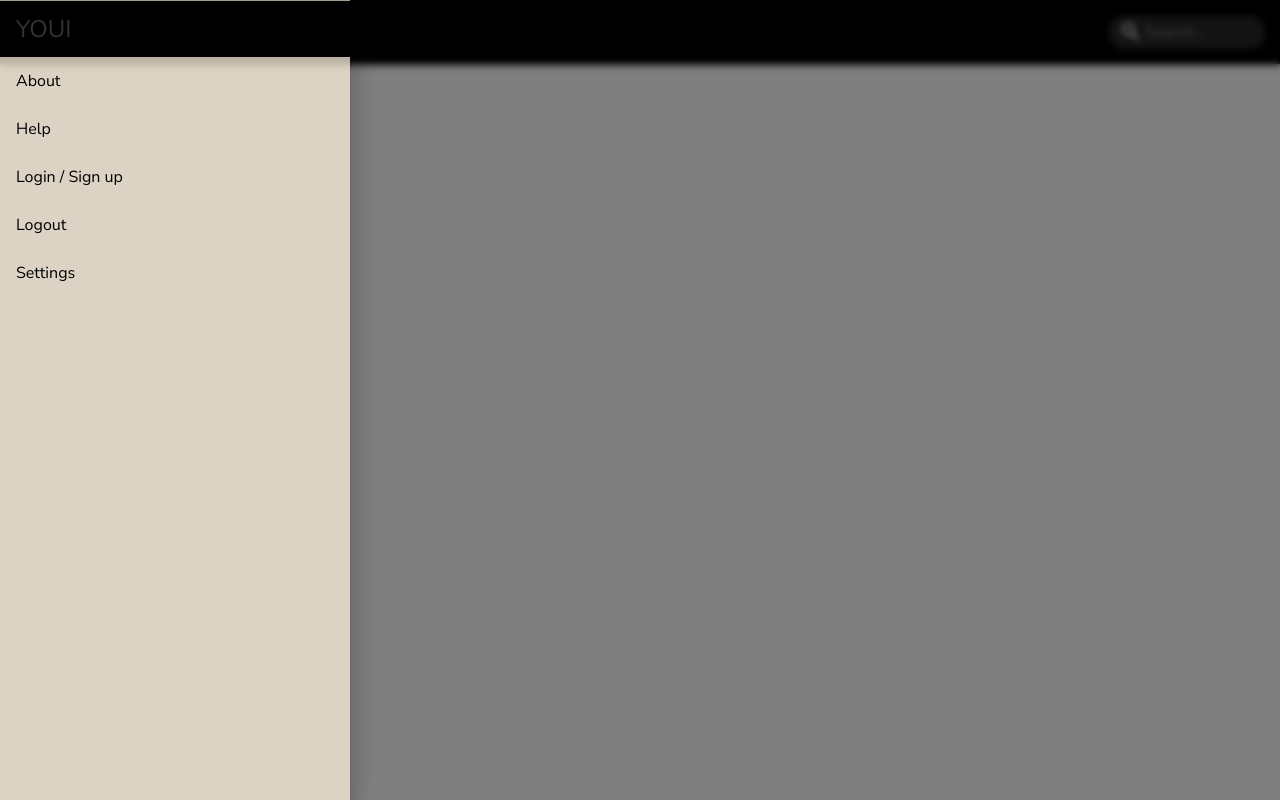
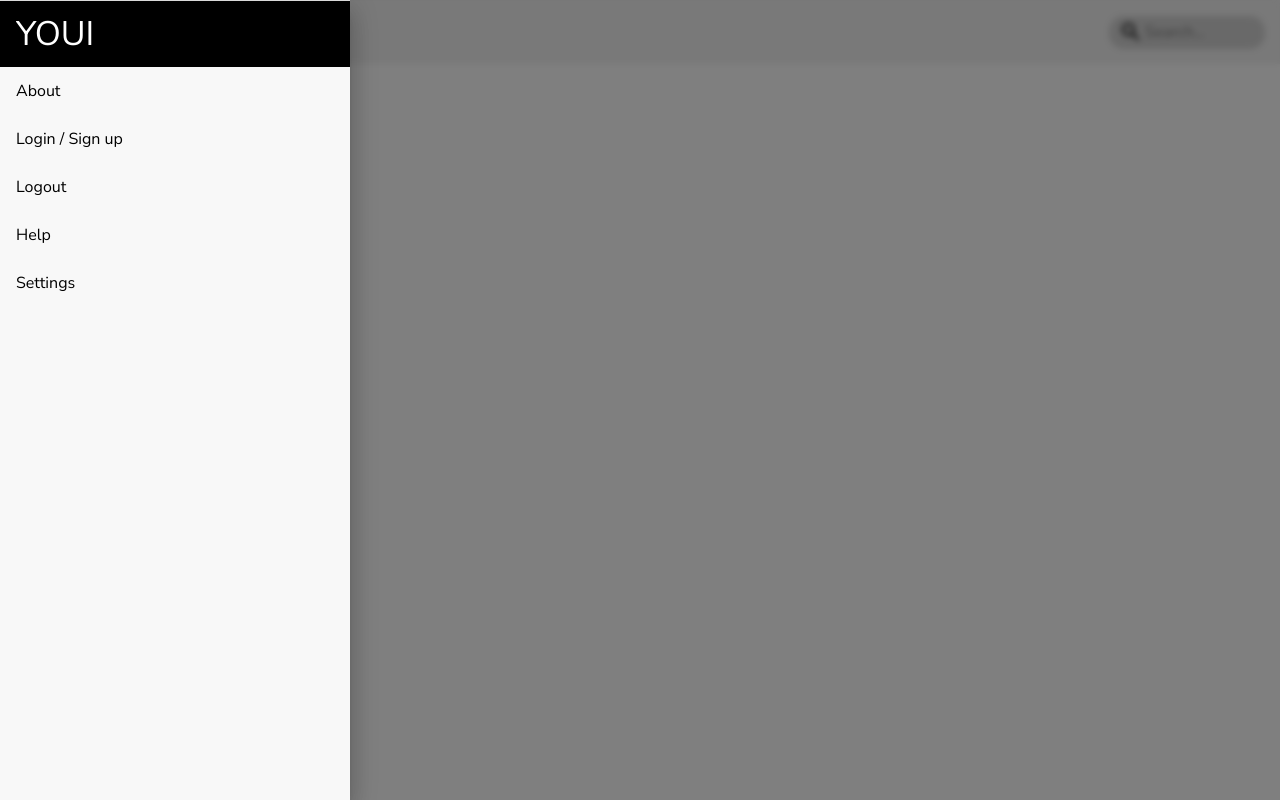
Before and after one commit to sonitiia/youi-ui, a React (Create React App) app in the folder youi-ui/: page / in a window 1280 px wide. Both pictures are taken after a click on the button "open drawer". Built offline with nearby package versions, Linux system fonts and the light colour scheme.

Commit message:
edit styles according to the new MuiTheme cofiguration

```diff
--- a/youi-ui/src/components/Header.jsx
+++ b/youi-ui/src/components/Header.jsx
@@ -15,9 +15,9 @@ import { ABOUT_ROUTE, DEFAULT_ROUTE, LOGIN_ROUTE } from "../app/Routes";
 const Search = styled('div')(({ theme }) => ({
     position: 'relative',
     borderRadius: theme.shape.borderRadius,
-    backgroundColor: alpha(theme.palette.common.white, 0.15),
+    backgroundColor: alpha(theme.palette.common.black, 0.13),
     '&:hover': {
-        backgroundColor: alpha(theme.palette.common.white, 0.25),
+        backgroundColor: alpha(theme.palette.common.black, 0.2),
     },
     marginLeft: 0,
     width: '100%',
@@ -66,14 +66,14 @@ export default function Header() {
                 <ListItemButton
                     to={DEFAULT_ROUTE}
                     sx={{
-                        height: 56,
+                        minHeight: "6vh",
                         background: (theme) => theme.palette.primary.main,
-                        color: (theme) => theme.palette.primary.light,
+                        color: (theme) => theme.palette.secondary.light,
                     }}
                 >
                     <ListItemText>
                         <Typography
-                            variant="h5"
+                            variant="h4"
                             noWrap
                         >
                             YOUI
@@ -84,9 +84,6 @@ export default function Header() {
                     to={ABOUT_ROUTE}>
                     <ListItemText>About</ListItemText>
                 </ListItemButton>
-                <ListItemButton>
-                    <ListItemText>Help</ListItemText>
-                </ListItemButton>
                 <ListItemButton
                     to={LOGIN_ROUTE}>
                     <ListItemText>Login / Sign up</ListItemText>
@@ -96,15 +93,30 @@ export default function Header() {
                     <ListItemText>Logout</ListItemText>
                 </ListItemButton>
                 <ListItemButton>
+                    <ListItemText>Help</ListItemText>
+                </ListItemButton>
+                <ListItemButton>
                     <ListItemText>Settings</ListItemText>
                 </ListItemButton>
             </List>
         </ >
     );
     return (
-        <Box sx={{ flexGrow: 1 }}>
-            <AppBar position="static">
-                <Toolbar>
+        <Box
+            sx={{
+                flexGrow: 1,
+            }}>
+            <AppBar
+                position="static"
+                sx={{ boxShadow: "none" }}
+            >
+                <Toolbar
+                    elevation={0}
+                    sx={{
+                        minHeight: "6vh",
+                        background: (theme) => theme.palette.secondary.main,
+                        color: (theme) => theme.palette.primary.main,
+                    }}>
                     <IconButton
                         size="large"
                         edge="start"
@@ -118,8 +130,11 @@ export default function Header() {
                     <Typography
                         variant="h5"
                         noWrap
-                        component="div"
-                        sx={{ flexGrow: 1, display: { xs: 'none', sm: 'block' } }}
+                        fontWeight="bold"
+                        sx={{
+                            flexGrow: 1,
+                            display: { xs: 'none', sm: 'block' }
+                        }}
                     >
                         YOUI
                     </Typography>
@@ -140,7 +155,12 @@ export default function Header() {
                 disablePortal
                 onClose={() => setShowNavigation(false)}
                 sx={{
-                    '& .MuiDrawer-paper': { boxSizing: 'border-box', width: 350 },
+                    '& .MuiDrawer-paper': {
+                        background: (theme) => theme.palette.secondary.main,
+                        color: (theme) => theme.palette.primary.main,
+                        boxSizing: 'border-box',
+                        width: 350,
+                    },
                     backdropFilter: "blur(3px)",
                 }}
             >
```
